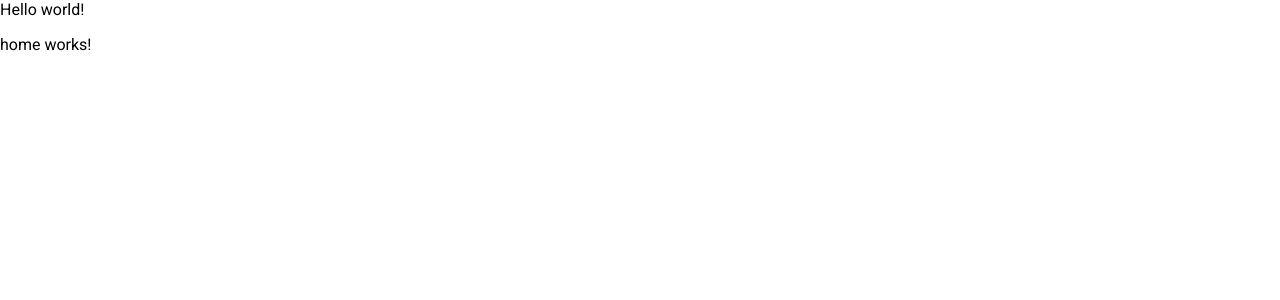
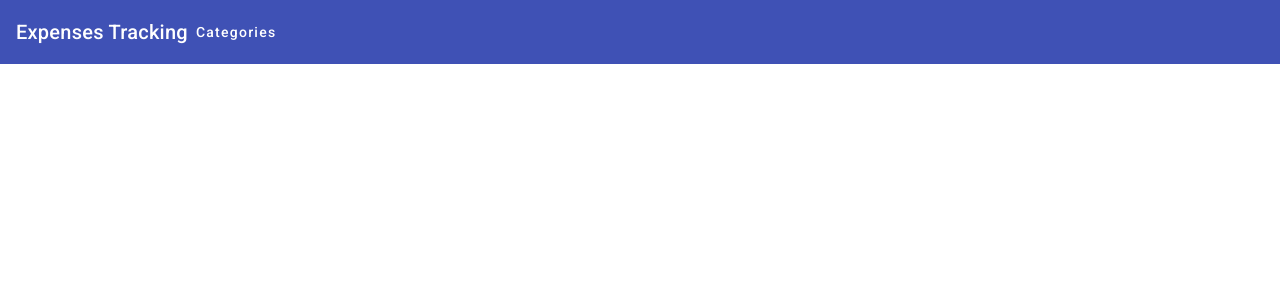
Before and after one commit to tiagogauziski/expense-tracking, an Angular app in the folder src/expense-tracking-ui/: page / in a window 1280 px wide. Shown: the top 300 px of the page. Built offline with nearby package versions, Linux system fonts and the light colour scheme.

Commit message:
add header component

```diff
--- a/src/expense-tracking-ui/src/app/app.component.html
+++ b/src/expense-tracking-ui/src/app/app.component.html
@@ -1,3 +1,6 @@
-Hello world!
-
-<app-home></app-home>
+<div class="main-container">
+    <app-header></app-header>
+    <div class="router-container">
+        <router-outlet></router-outlet>
+    </div>
+</div>
--- a/src/expense-tracking-ui/src/app/app.component.ts
+++ b/src/expense-tracking-ui/src/app/app.component.ts
@@ -1,13 +1,15 @@
 import { Component } from '@angular/core';
 import { RouterOutlet } from '@angular/router';
 import { HomeComponent } from './home/home.component';
+import { HeaderComponent } from './header/header.component';
 
 @Component({
   selector: 'app-root',
   standalone: true,
   imports: [
     RouterOutlet,
-    HomeComponent
+    HomeComponent,
+    HeaderComponent
   ],
   templateUrl: './app.component.html',
   styleUrl: './app.component.css'
--- /dev/null
+++ b/src/expense-tracking-ui/src/app/header/header.component.html
@@ -0,0 +1,4 @@
+<mat-toolbar color="primary">
+    <span>Expenses Tracking</span>
+    <button mat-button routerLink="/categories">Categories</button>
+</mat-toolbar>
```
Also changed, not shown: src/expense-tracking-ui/src/app/header/header.component.ts (added, +15 -0 lines), src/expense-tracking-ui/src/app/header/header.component.css (added).
